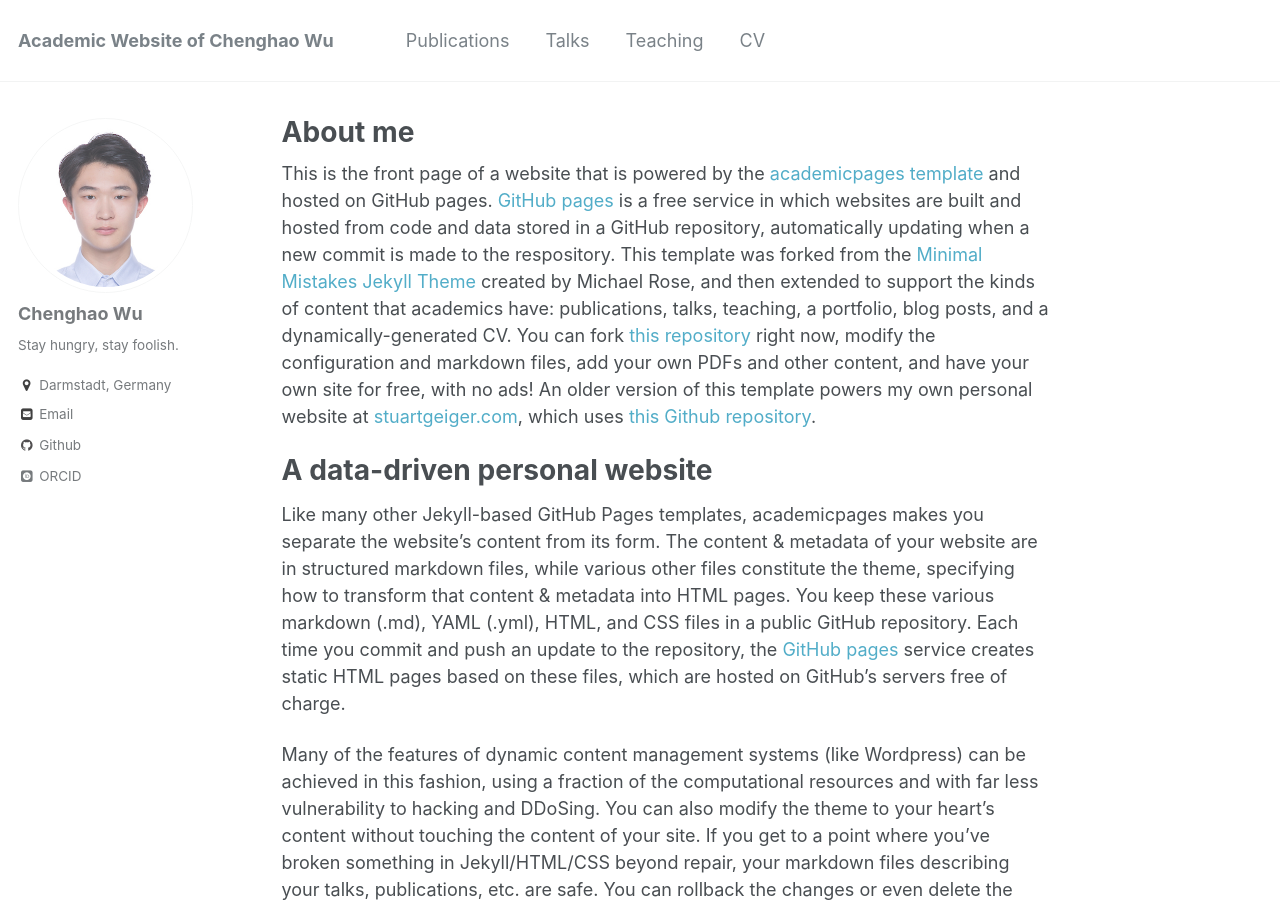
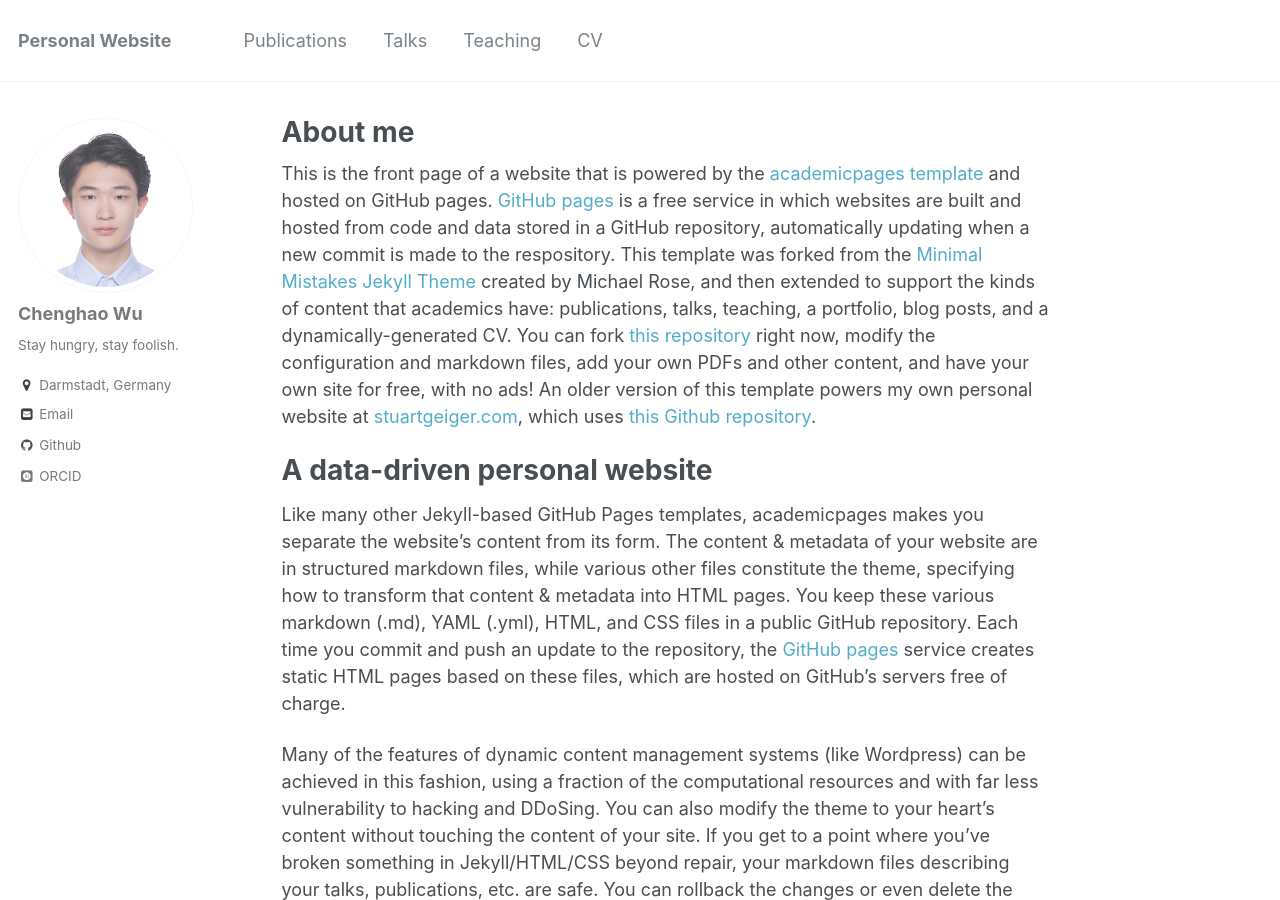
Before and after one commit to Chenghao-Wu/Chenghao-Wu.github.io, a Jekyll site: the page built from _pages/about.md, in a window 1280 px wide and 900 px high. Built offline with Jekyll 4.4.1, drawn with Linux system fonts in a browser that asks for light colours; some web fonts are replaced.

Commit message:
update 8

```diff
--- a/_config.yml
+++ b/_config.yml
@@ -7,7 +7,7 @@
 
 # Site Settings
 locale                   : "en-US"
-title                    : "Academic Website of Chenghao Wu"
+title                    : "Personal Website"
 title_separator          : "-"
 name                     : &name "Chenghao Wu"
 description              : &description "personal page"
```
